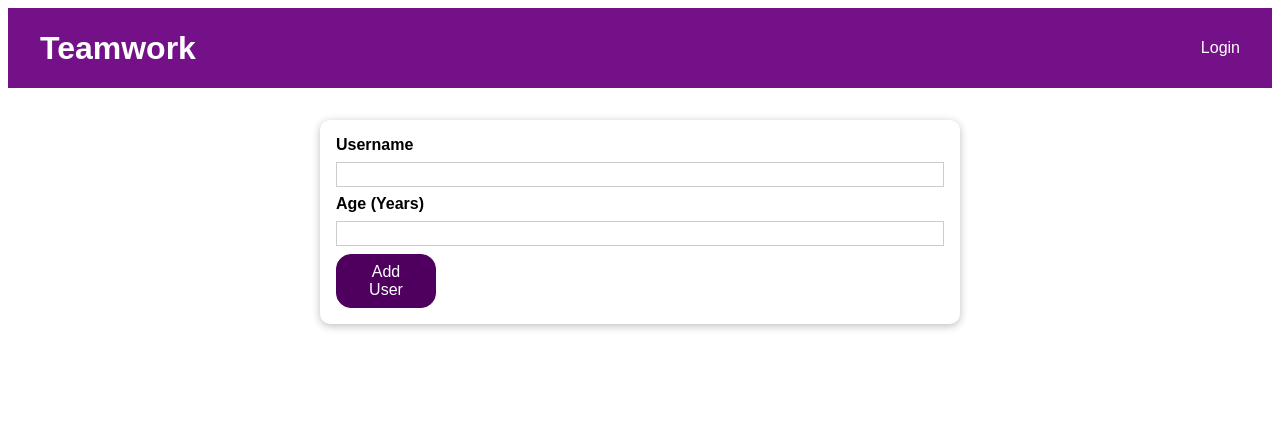
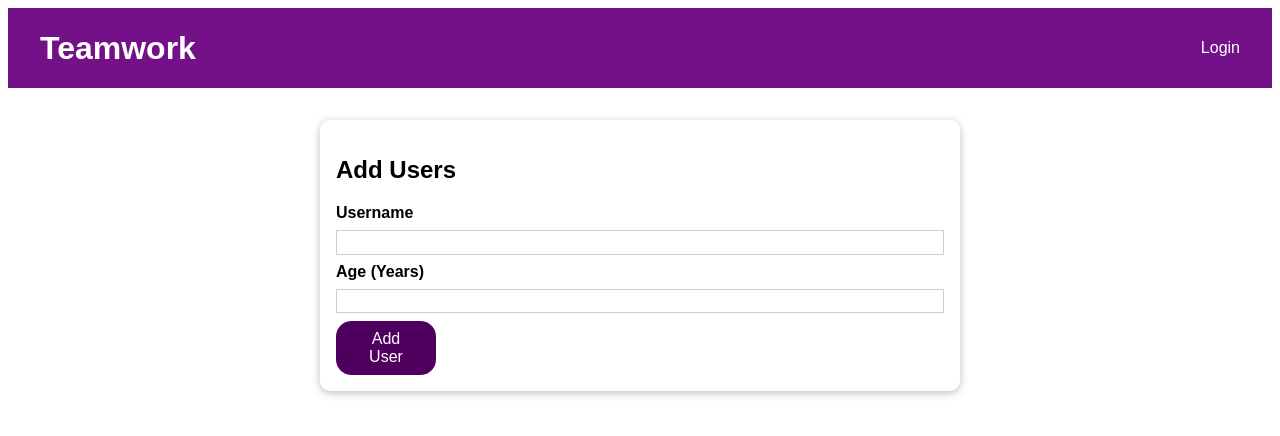
Before and after one commit to emmawalshdev/react-form-handler, a React (Create React App) app: page /users in a window 1280 px wide. Shown: the top 436 px of the page. Built offline with nearby package versions, Linux system fonts and the light colour scheme.

Commit message:
Update readme, make minor content updates to components

```diff
--- a/src/components/Users/AddUser.js
+++ b/src/components/Users/AddUser.js
@@ -45,6 +45,7 @@ const AddUser = (props) => {
         <Fragment>
             {error && <ErrorModal title={error.title} message={error.message} onConfirm={errorHandler}/>}
             <Card className={classes.input}>
+                <h2>Add Users</h2>
                 <form onSubmit={addUserHandler}>
                     <label htmlFor="username">Username</label>
                     <input id="username"
--- a/src/context/auth-context.js
+++ b/src/context/auth-context.js
@@ -23,6 +23,7 @@ export const AuthContextProvider = (props) => {
     }, []); // run only when first rendered
 
     const logoutHandler = () => {
+        console.log('loggedout')
         setIsLoggedIn(false);
     };
 
```
Also changed, not shown: 1 other file (tests, documents, lock files or other folders).
